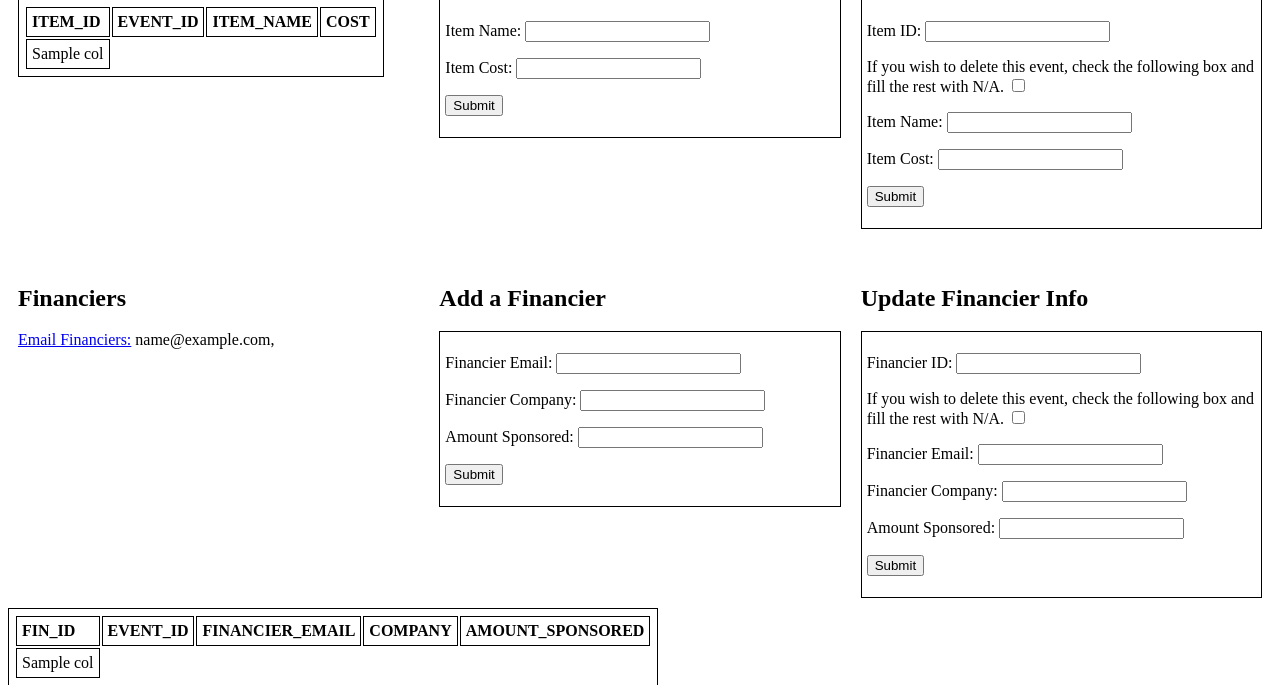
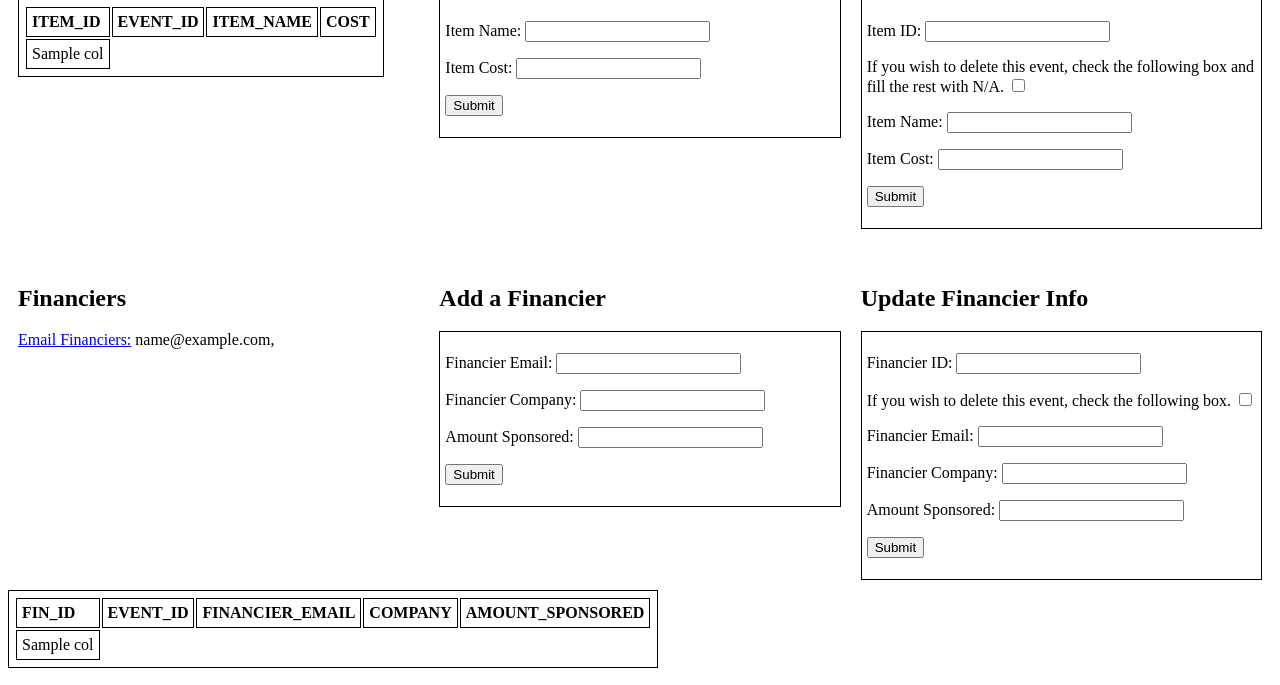
Before and after one commit to lucyc166/w4111-proj, a Flask app: template templates/event_profile.html in a window 1280 px wide. Shown: the part 515-1200 px from the top of the page. Run offline with Flask 3, Linux system fonts and the light colour scheme; the template is opened without the code that fills it: most values are stand-ins (such as "Sample title", 1, 10 or a date in 2020); parts of the project's set-up code (start-up, migrations or seed data) failed here and were passed over.

Commit message:
fixed typos 1

```diff
--- a/templates/event_profile.html
+++ b/templates/event_profile.html
@@ -120,7 +120,7 @@
       <h2>Update Financier Info</h2>
         <form action="{{ url_for('update_financier', event_id = event.event_id) }}" method = "POST"> <!--*** insert event id into this statement somehow-->
         <p> Financier ID: <input type = "text" name = "fin_id" required/></p>
-        <p> If you wish to delete this event, check the following box and fill the rest with N/A. <input type = "checkbox" name = "delete_request"/></p>
+        <p> If you wish to delete this event, check the following box. <input type = "checkbox" name = "delete_request_f"/></p>
         <p> Financier Email: <input type = "text" name = "financier_email" /></p>
         <p> Financier Company: <input type = "text" name = "company" /></p>
         <p> Amount Sponsored: <input type = "text" name = "amount_sponsored" /></p>
```
